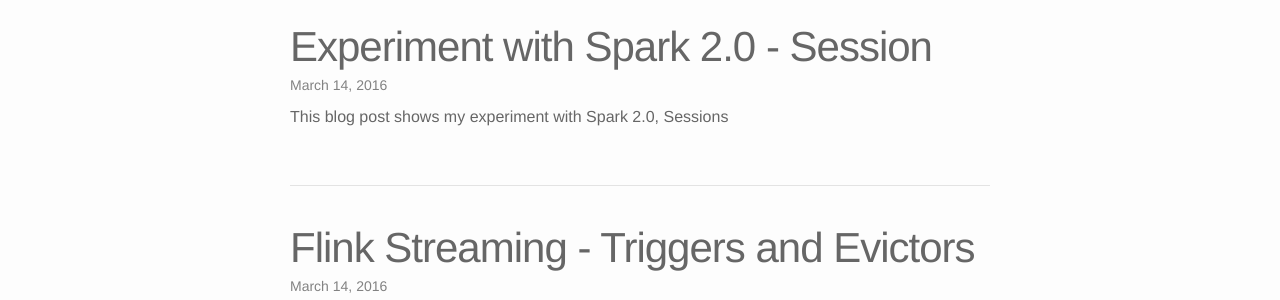
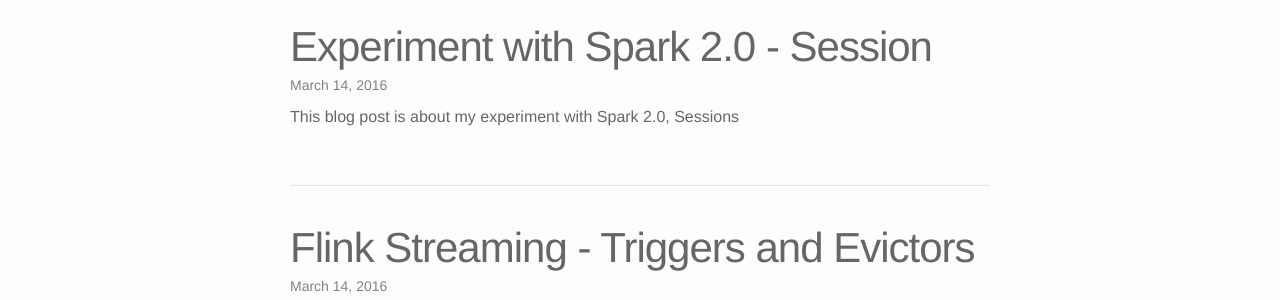
Before and after one commit to soniclavier/bigdata-notebook, a Jekyll site: the page built from index.html, in a window 1280 px wide and 900 px high. Shown: the part 281-581 px from the top of the window. Built offline with Jekyll 4.4.1, drawn with Linux system fonts in a browser that asks for light colours; nearby versions of some CDN libraries; the list of posts is cut into pages by our own code; comment, search, counter and statistics services are not loaded.

Commit message:
change description of spark session blog post

```diff
--- a/_posts/2016-05-18-spark_session.markdown
+++ b/_posts/2016-05-18-spark_session.markdown
@@ -6,7 +6,7 @@
 PAGE_IDENTIFIER: spark_session
 permalink: /spark_session.html
 tags: ApacheSpark BigData Hadoop Scala
-description: This blog post shows my experiment with Spark 2.0, Sessions
+description: This blog post is about my experiment with Spark 2.0, Sessions
 ---
 <div class="col three">
 	<img class="col three" src="/img/spark_session/blog_header.png">
```
